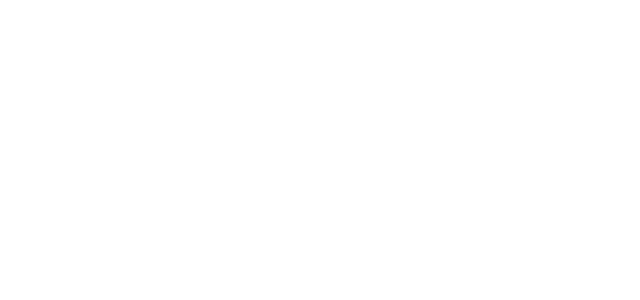
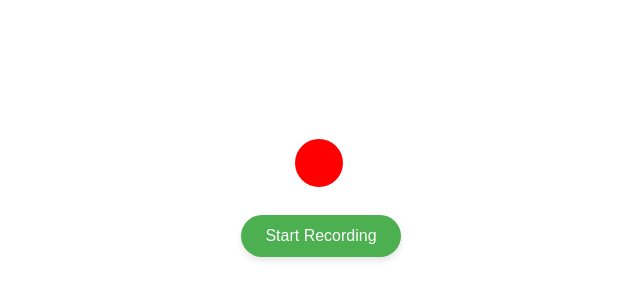
Before and after one commit to karungop/Code4Cause, a React (Create React App) app in the folder frontend/: page /recording in a window 1280 px wide. Before the commit this address had no page. Shown: the part 222-522 px from the top of the page, without its empty margins (319-959 px from the left). Built offline with nearby package versions, Linux system fonts and the light colour scheme.

Commit message:
simple recording page tied with backend

```diff
--- a/frontend/src/App.js
+++ b/frontend/src/App.js
@@ -3,6 +3,7 @@ import { BrowserRouter as Router, Routes, Route } from 'react-router-dom';
 import ArticleUpload from './teacherUpload';
 import ConfigureAssessment from './teacherAssesment';
 import StudentDashboard from './students';
+import Recording from './recording';
 
 function App() {
   return (
@@ -11,6 +12,7 @@ function App() {
         <Route path="/" element={<ArticleUpload />} />
         <Route path="/configure-assessment" element={<ConfigureAssessment />} />
         <Route path="/students" element={<StudentDashboard/>}/>
+        <Route path="/recording" element={<Recording/>}/>
       </Routes>
     </Router>
   );
--- a/frontend/src/index.js
+++ b/frontend/src/index.js
@@ -3,6 +3,8 @@ import ReactDOM from 'react-dom/client';
 import './index.css';
 import App from './App';
 import reportWebVitals from './reportWebVitals';
+import recording from './recording';
+
 
 const root = ReactDOM.createRoot(document.getElementById('root'));
 root.render(
--- /dev/null
+++ b/frontend/src/recording.css
@@ -0,0 +1,101 @@
+/* Center the entire container */
+.recordingsp {
+    display: flex;
+    flex-direction: column;
+    align-items: center;
+    justify-content: center;
+    text-align: center;
+    min-height: 100vh;
+    padding: 20px;
+  }
+
+  /* Center the transcription summary box */
+  .divtransc {
+    display: flex;
+    flex-direction: column;
+    align-items: center;
+    justify-content: center;
+    background-color: #ffffff;
+    padding: 20px;
+    margin-top: 20px;
+    border-radius: 8px;
+    box-shadow: 0 4px 8px rgba(0, 0, 0, 0.1);
+    width: 80%;
+    max-width: 600px;
+    text-align: center;
+  }
+
+  .ursum {
+    font-size: 1.2rem;
+    font-weight: bold;
+    margin-bottom: 10px;
+  }
+
+  /* Microphone icon animation styling */
+  .w-32 {
+    width: 8rem;
+  }
+
+  .h-32 {
+    height: 8rem;
+  }
+
+  .mb-6 {
+    margin-bottom: 1.5rem;
+  }
+
+  /* Button styling */
+  button {
+    display: inline-block;
+    margin-top: 20px;
+    padding: 12px 24px;
+    font-size: 16px;
+    color: #fff;
+    background-color: #4caf50;
+    border: none;
+    border-radius: 30px;
+    cursor: pointer;
+    box-shadow: 0 4px 6px rgba(0, 0, 0, 0.1);
+    transition: background-color 0.3s;
+  }
+
+  button:hover {
+    background-color: #45a049;
+  }
+
+  button:active {
+    background-color: #388e3c;
+  }
+
+  button:disabled {
+    background-color: #b0bec5;
+    cursor: not-allowed;
+  }
+
+  /* Recording circle animation */
+  .recording-circle {
+    background-color: red;
+    width: 3em;
+    height: 3em;
+    border-radius: 50%;
+    animation: pulse 2s infinite;
+    margin-bottom: 0.5em;
+    margin-right: 0.25em;
+  }
+
+  @keyframes pulse {
+    0% {
+      background-color: red;
+    }
+    50% {
+      background-color: #f06c6c;
+    }
+    100% {
+      background-color: red;
+    }
+  }
+
+  .ra{
+    height: 4em;
+    width: auto;
+  }
--- /dev/null
+++ b/frontend/src/recording.js
@@ -0,0 +1,56 @@
+import React, { useState } from "react";
+import './recording.css';
+
+const Recordings = () => {
+  const [isRecording, setIsRecording] = useState(false);
+  const [transcription, setTranscription] = useState("");
+
+  const handleRecording = async () => {
+    if (!isRecording) {
+      try {
+        await fetch("http://127.0.0.1:5000/start", {
+          method: "POST",
+        });
+        setIsRecording(true);
+      } catch (error) {
+        console.error("Error starting recording:", error);
+      }
+    } else {
+      try {
+        const response = await fetch("http://127.0.0.1:5000/stop", {
+          method: "POST",
+        });
+        const data = await response.json();
+        setTranscription(data.transcription || "No transcription found.");
+        setIsRecording(false);
+      } catch (error) {
+        console.error("Error stopping recording:", error);
+      }
+    }
+  };
+
+  return (
+    <div className="recordingsp">
+      {/* Display either the recording animation or the gif depending on the recording state */}
+      {isRecording ? (
+        <img src="/rec.gif" alt="Recording animation" className = "ra"/>
+      ) : (
+        <div className="recording-circle"></div>
+      )}
+      <button
+        onClick={handleRecording}
+        className="button"
+      >
+        {isRecording ? "Finish Recording" : "Start Recording"}
+      </button>
+      {transcription && (
+        <div className="divtransc">
+          <h2 className="ursum">Your summary:</h2>
+          <p>{transcription}</p>
+        </div>
+      )}
+    </div>
+  );
+};
+
+export default Recordings;
--- a/frontend/src/students.js
+++ b/frontend/src/students.js
@@ -1,5 +1,6 @@
 import React from 'react';
 import './students.css';
+import { useNavigate } from 'react-router-dom';
 
 const Students = () => {
   const assignments = [
@@ -23,6 +24,11 @@ const Students = () => {
     },
   ];
 
+  const navigate = useNavigate();
+  const handleStartAssignment = () => {
+    navigate('/recording');
+  };
+
   return (
     <div className="student-dashboard">
       <h1 className="dashboard-title">📘 Reading Assignments</h1>
@@ -32,12 +38,9 @@ const Students = () => {
             <h2 className="assignment-title">{assignment.title}</h2>
             <p className="assignment-desc">{assignment.description}</p>
             <p className="assignment-due">Due: {assignment.dueDate}</p>
-            <button
-              className="assignment-button"
-              onClick={() => alert(`Starting: ${assignment.title}`)}
-            >
-              Start Assignment
-            </button>
+            <button class = "assignment-button" onClick={handleStartAssignment} className="start-button">
+      Start Assignment
+    </button >
           </div>
         ))}
       </div>
```
Also changed, not shown: frontend/public/rec.gif (added), 1 other file (tests, documents, lock files or other folders).
